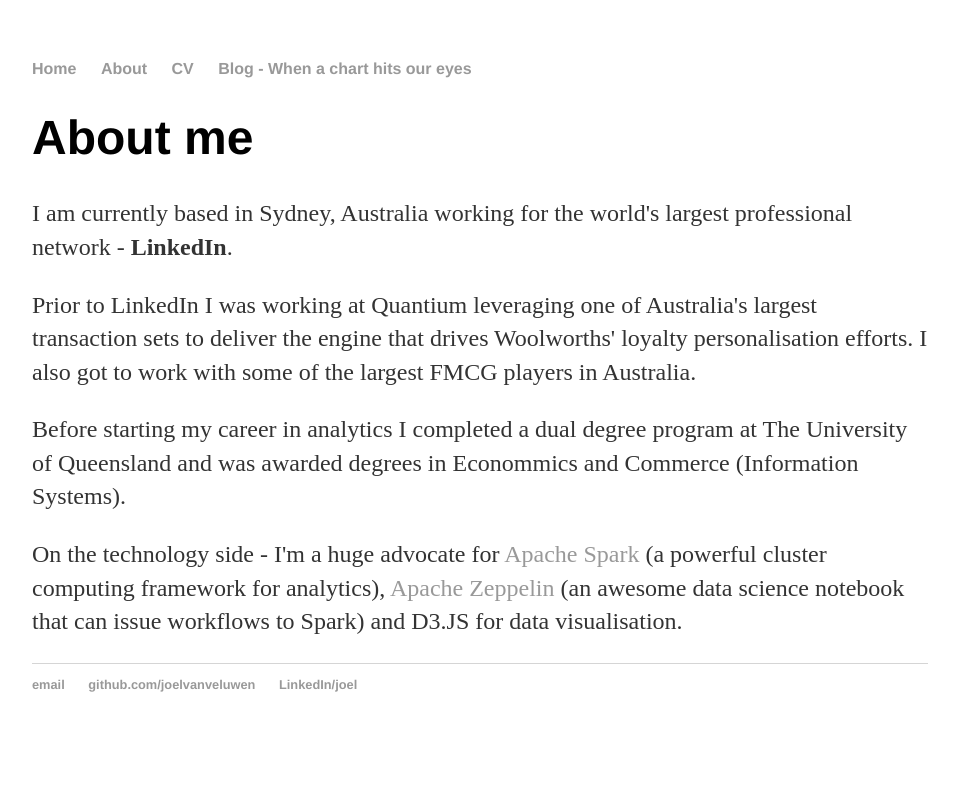
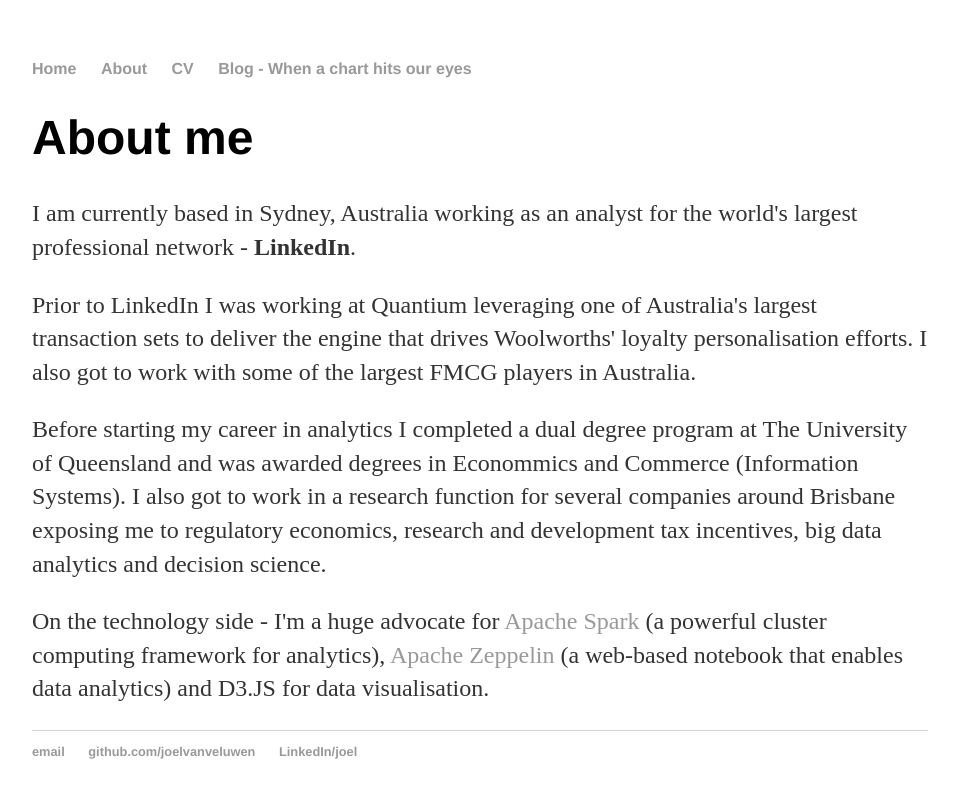
Before and after one commit to joelvanveluwen-zz/old_joelvanveluwen.github.io, a Jekyll site: the page built from about/index.html, in a window 1280 px wide. Shown: the top 798 px of the page, without its empty margins (160-1119 px from the left). Built offline with Jekyll 4.4.1, drawn with Linux system fonts in a browser that asks for light colours.

Commit message:
Update index.html

```diff
--- a/about/index.html
+++ b/about/index.html
@@ -5,7 +5,7 @@
 <div class="blurb">
 	<h1>About me</h1>
 </div><!-- /.blurb -->
-<p>I am currently based in Sydney, Australia working for the world's largest professional network - <b>LinkedIn</b>.</p>
+<p>I am currently based in Sydney, Australia working as an analyst for the world's largest professional network - <b>LinkedIn</b>.</p>
 <p>Prior to LinkedIn I was working at Quantium leveraging one of Australia's largest transaction sets to deliver the engine that drives Woolworths' loyalty personalisation efforts. I also got to work with some of the largest FMCG players in Australia.</p>
-<p>Before starting my career in analytics I completed a dual degree program at The University of Queensland and was awarded degrees in Econommics and Commerce (Information Systems).</p>
-<p>On the technology side - I'm a huge advocate for <a href="http://spark.apache.org/">Apache Spark</a> (a powerful cluster computing framework for analytics), <a href="https://zeppelin.apache.org/">Apache Zeppelin</a> (an awesome data science notebook that can issue workflows to Spark) and D3.JS for data visualisation.</p>
+<p>Before starting my career in analytics I completed a dual degree program at The University of Queensland and was awarded degrees in Econommics and Commerce (Information Systems). I also got to work in a research function for several companies around Brisbane exposing me to regulatory economics, research and development tax incentives, big data analytics and decision science.</p>
+<p>On the technology side - I'm a huge advocate for <a href="http://spark.apache.org/">Apache Spark</a> (a powerful cluster computing framework for analytics), <a href="https://zeppelin.apache.org/">Apache Zeppelin</a> (a web-based notebook that enables data analytics) and D3.JS for data visualisation.</p>
```
